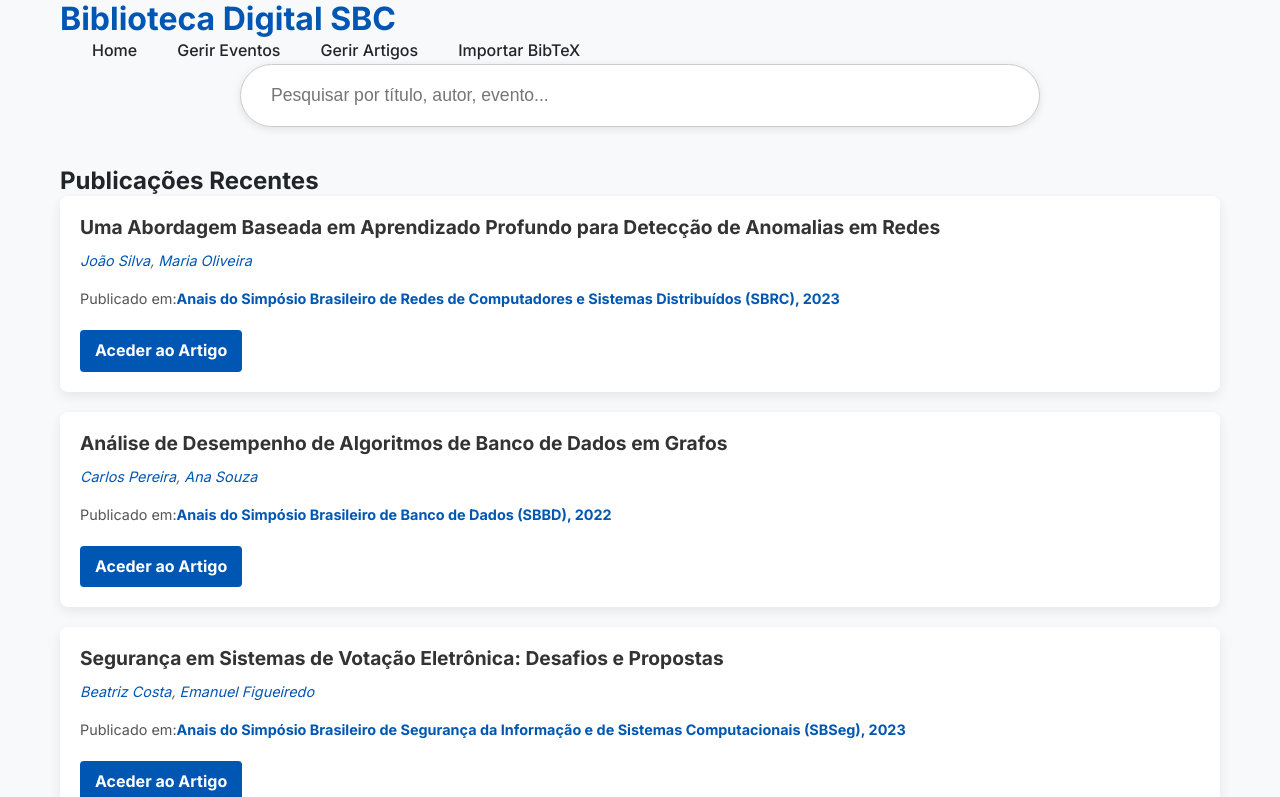
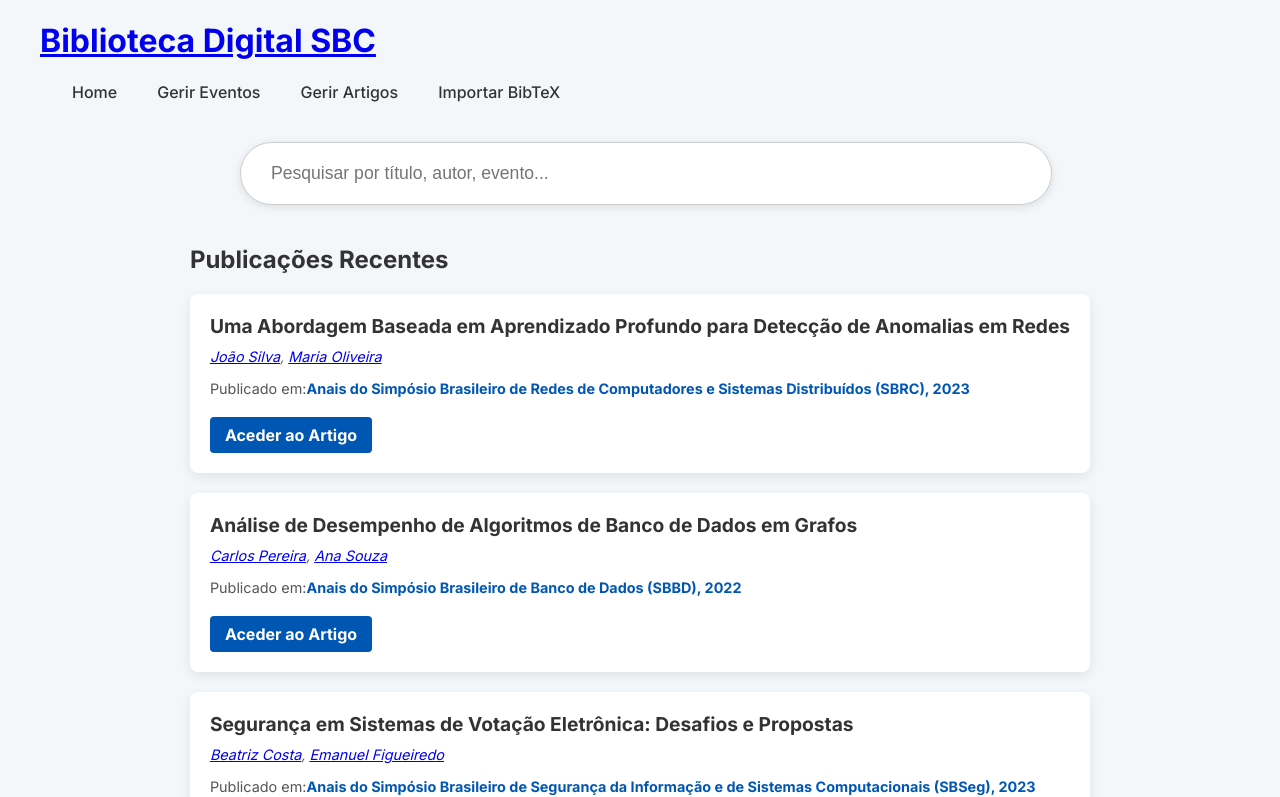
Before and after one commit to EmanuelMarcos99/Biblioteca-Digital-de-Artigos-TP1, a React (Create React App) app in the folder client/: page / in a window 1280 px wide. Shown: the top 797 px of the page. Built offline with nearby package versions, Linux system fonts and the light colour scheme.

Commit message:
update style

```diff
--- a/client/public/style.css
+++ b/client/public/style.css
@@ -1,72 +1,46 @@
-/* --- CSS Reset --- */
-/* Remove estilos padrão do navegador para garantir consistência visual */
-*,
-*::before,
-*::after {
-  box-sizing: border-box;
-  margin: 0;
-  padding: 0;
+/* Reset Básico e Estilos Globais */
+:root {
+  --primary-color: #0056b3;
+  --secondary-color: #007bff;
+  --background-color: #f4f7f9;
+  --text-color: #333;
+  --card-shadow: 0 4px 12px rgba(0, 0, 0, 0.08);
 }
 
-/* --- Variáveis de Cor e Estilo --- */
-/* Centralizar as cores e estilos aqui facilita a manutenção e customização futura */
-:root {
-  --color-primary: #0056b3; /* Azul principal para links e botões */
-  --color-background: #f8f9fa; /* Fundo cinza bem claro, para um look suave */
-  --color-surface: #ffffff; /* Fundo para cards e containers, o branco padrão */
-  --color-text: #212529; /* Cor principal do texto, quase preto */
-  --color-text-secondary: #6c757d; /* Cor para textos secundários e legendas */
-
-  --shadow-sm: 0 1px 3px rgba(0, 0, 0, 0.05);
-  --shadow-md: 0 4px 6px rgba(0, 0, 0, 0.1);
-  --border-radius: 8px;
+body {
+  margin: 0;
+  font-family: 'Inter', -apple-system, BlinkMacSystemFont, 'Segoe UI', 'Roboto', 'Oxygen',
+    'Ubuntu', 'Cantarell', 'Fira Sans', 'Droid Sans', 'Helvetica Neue',
+    sans-serif;
+  -webkit-font-smoothing: antialiased;
+  -moz-osx-font-smoothing: grayscale;
+  background-color: var(--background-color);
+  color: var(--text-color);
 }
 
-/* --- Estilos Globais da Aplicação --- */
-body {
-  font-family: 'Inter', -apple-system, BlinkMacSystemFont, 'Segoe UI', Roboto, 'Helvetica Neue', Arial, sans-serif;
-  background-color: var(--color-background);
-  color: var(--color-text);
-  line-height: 1.6;
-  -webkit-font-smoothing: antialiased;
-  -moz-osx-font-smoothing: grayscale;
+.container {
+  max-width: 1200px;
+  margin: 0 auto;
+  padding: 0 20px;
 }
 
-/* Garante que o container principal do React ocupe a altura toda da tela */
-#root {
-  min-height: 100vh;
+.app-wrapper {
   display: flex;
   flex-direction: column;
+  min-height: 100vh;
 }
 
-a {
-  color: var(--color-primary);
-  text-decoration: none;
-  transition: opacity 0.2s ease-in-out;
+main.container {
+  flex-grow: 1;
+  padding-top: 40px;
+  padding-bottom: 40px;
 }
 
-a:hover {
-  opacity: 0.8;
-  text-decoration: underline;
+/* Estilo para o texto destacado na pesquisa */
+mark {
+  background-color: #ffdd57; /* Um amarelo suave */
+  color: #1d1d1d;
+  padding: 0.1em 0.2em;
+  border-radius: 3px;
+  font-weight: 600;
 }
-
-img {
-  max-width: 100%;
-  display: block;
-}
-
-h1, h2, h3, h4, h5, h6 {
-  font-weight: 700;
-  line-height: 1.2;
-}
-
-/* --- Classes Utilitárias --- */
-/* Uma classe simples para centralizar o conteúdo principal das páginas */
-.container {
-  width: 100%;
-  max-width: 1200px;
-  margin-left: auto;
-  margin-right: auto;
-  padding-left: 20px;
-  padding-right: 20px;
-}
```
